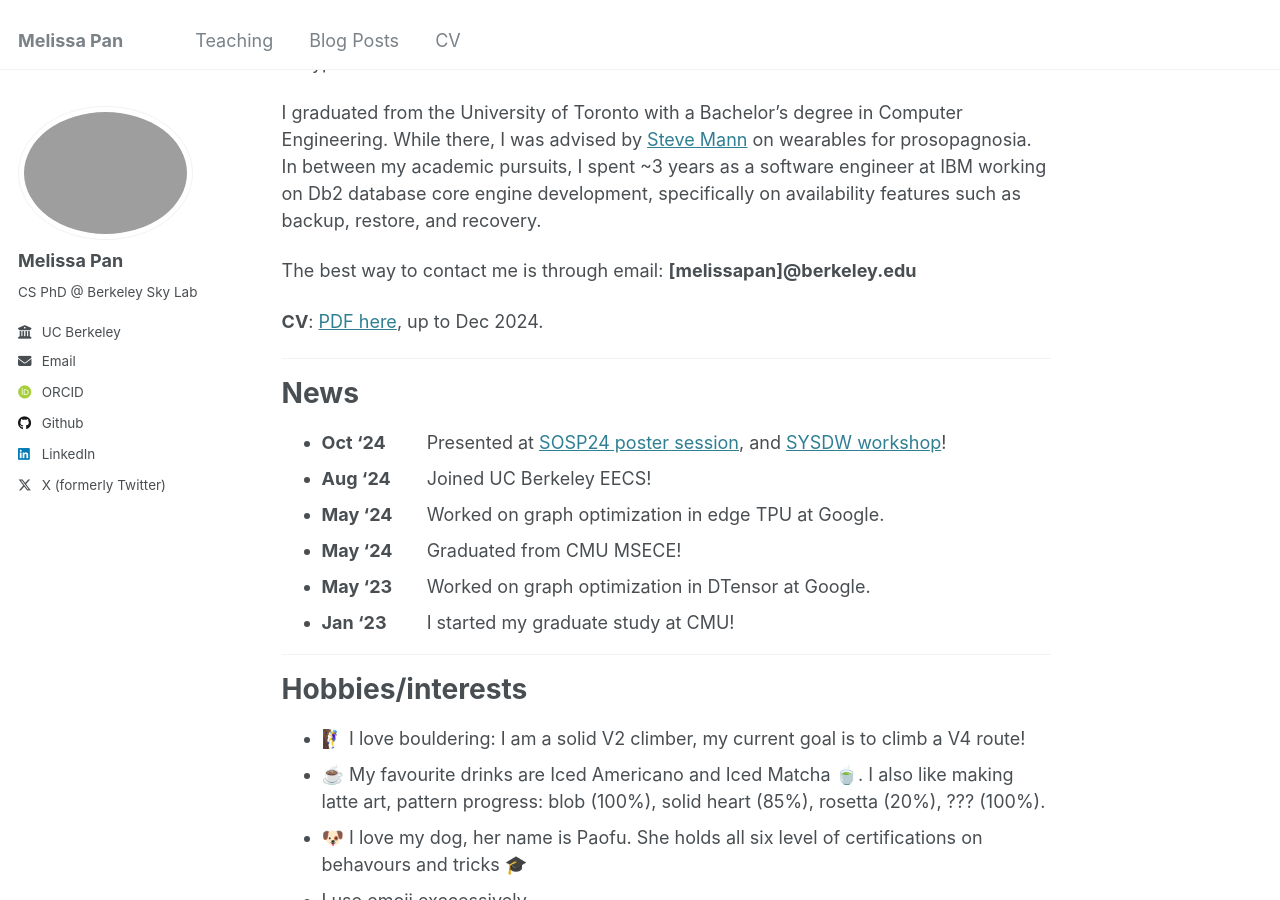
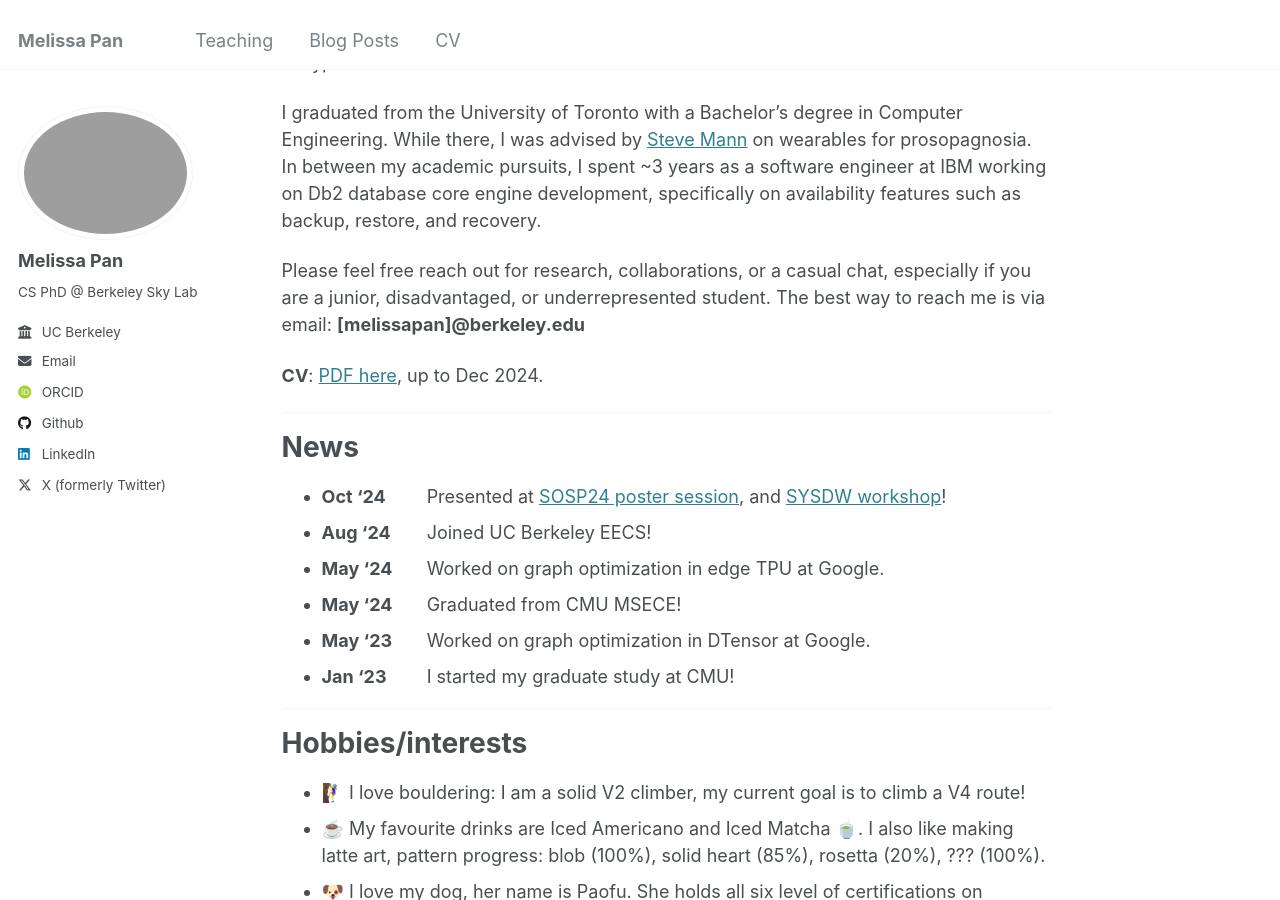
Before and after one commit to melissa-pan/melissa-pan.github.io, a Jekyll site: the page built from _pages/about.md, in a window 1280 px wide and 900 px high, scrolled down 429 px. Built offline with Jekyll 4.4.1, drawn with Linux system fonts in a browser that asks for light colours; some web fonts are replaced.

Commit message:
update on about page

```diff
--- a/_pages/about.md
+++ b/_pages/about.md
@@ -16,7 +16,7 @@ Before coming to Berkeley, I completed my Master’s degree at Carnegie Mellon U
 
 I graduated from the University of Toronto with a Bachelor’s degree in Computer Engineering. While there, I was advised by [Steve Mann](https://www.ece.utoronto.ca/people/mann-s/) on wearables for prosopagnosia. In between my academic pursuits, I spent ~3 years as a software engineer at IBM working on Db2 database core engine development, specifically on availability features such as backup, restore, and recovery.
 
-The best way to contact me is through email:
+Please feel free reach out for research, collaborations, or a casual chat, especially if you are a junior, disadvantaged, or underrepresented student. The best way to reach me is via email:
 **[melissapan]@berkeley.edu**
 
 
```
